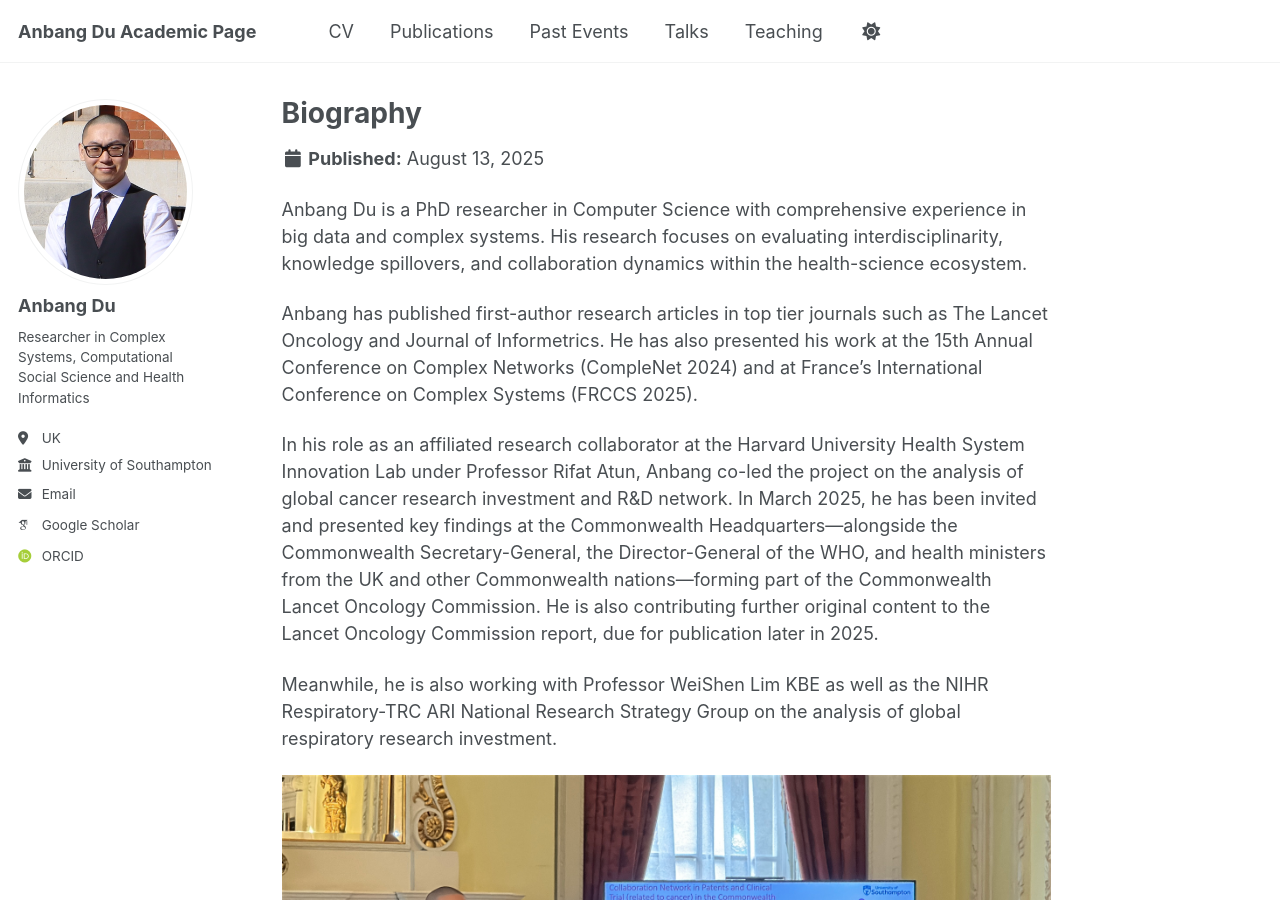
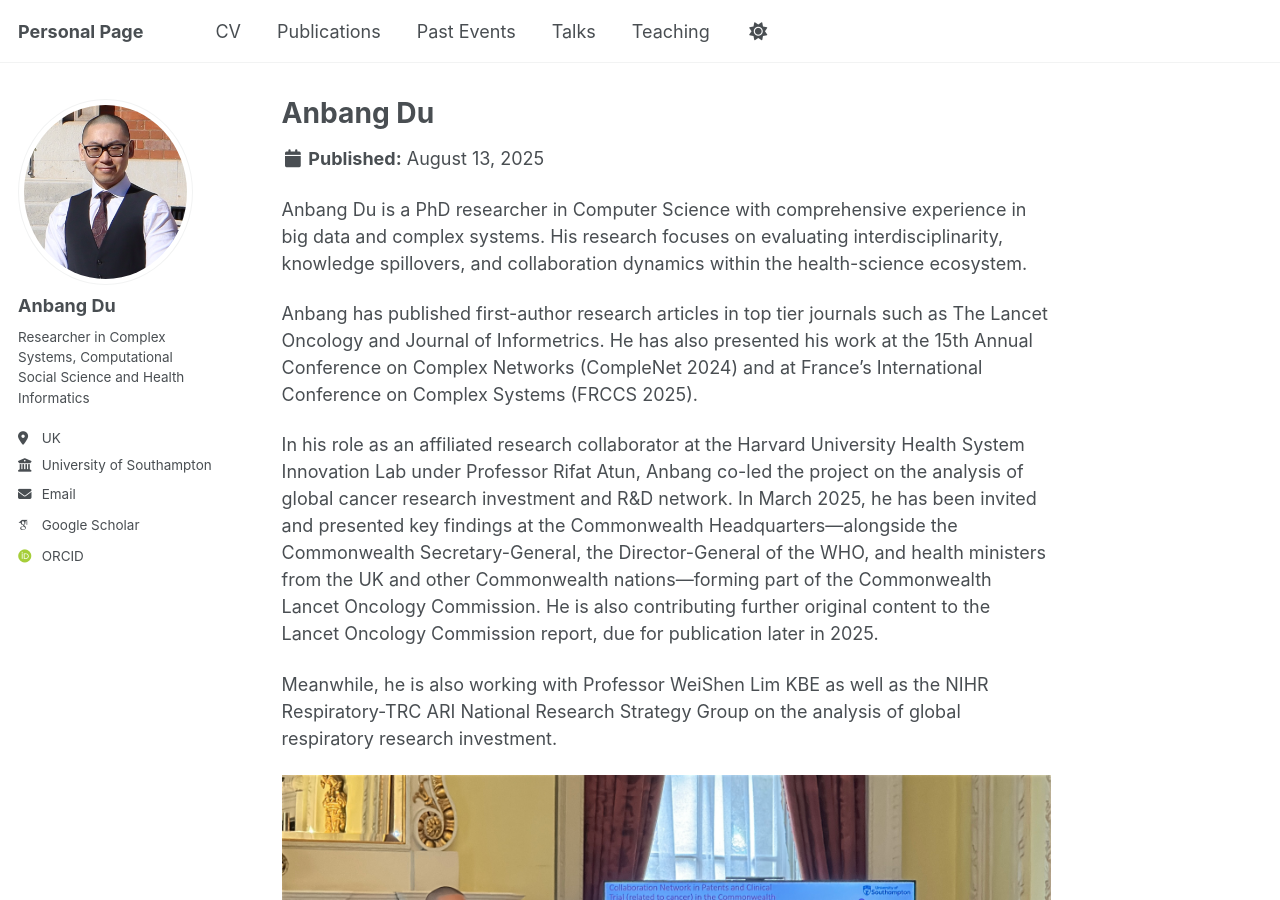
Before and after one commit to adamdu001/adamdu001.github.io, a Jekyll site: the page built from _pages/about.md, in a window 1280 px wide and 900 px high. Built offline with Jekyll 4.4.1, drawn with Linux system fonts in a browser that asks for light colours; some web fonts are replaced; a script that is not in the unit is left out.

Commit message:
change webpage title

```diff
--- a/_config.yml
+++ b/_config.yml
@@ -9,7 +9,7 @@
 # Basic Site Settings
 locale                   : "en-US"
 site_theme               : "default"
-title                    : "Anbang Du Academic Page"
+title                    : "Personal Page"
 title_separator          : "-"
 name                     : &name "Anbang Du"
 description              : &description "Anbang Du is..."
--- a/_pages/about.md
+++ b/_pages/about.md
@@ -1,5 +1,5 @@
 ---
-title: "Biography"
+title: "Anbang Du"
 layout: single
 permalink: /
 author_profile: true
```
